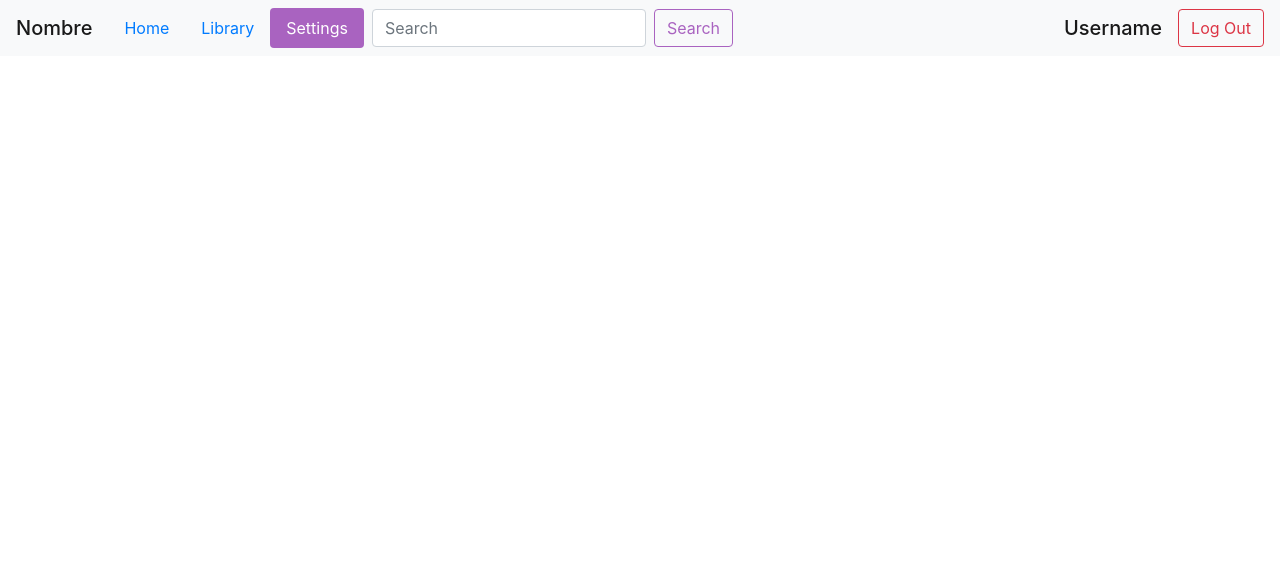
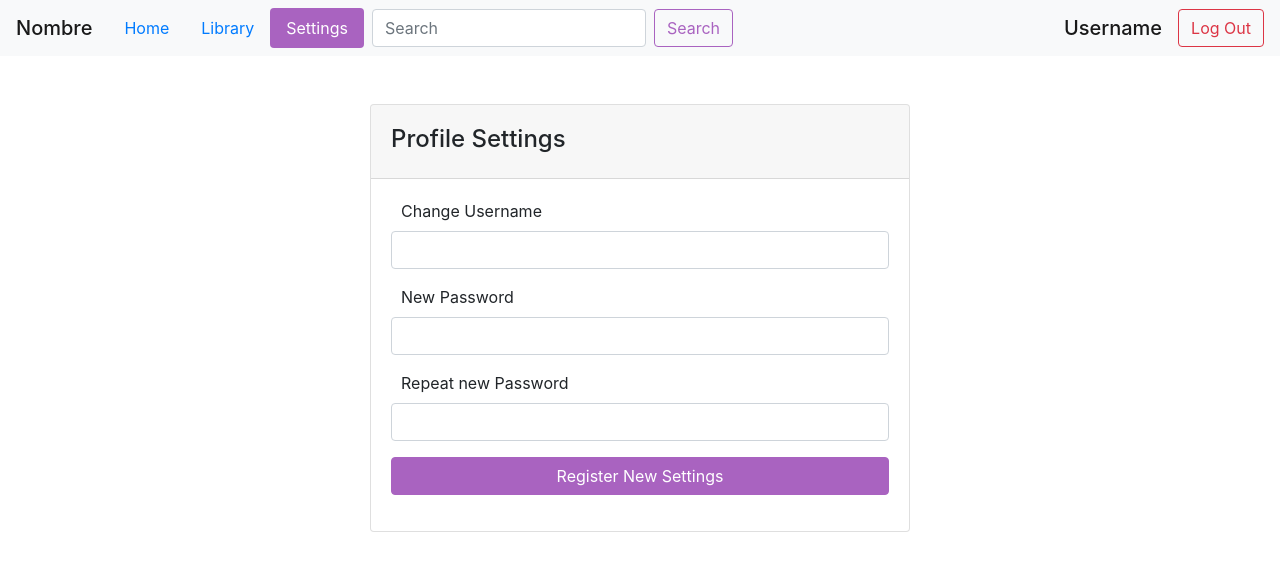
Before and after one commit to tec-csf/tc3041-pf-primavera-2020-equipo4, a plain HTML site: page frontend/settings.html in a window 1280 px wide. Drawn offline with nearby package versions, Linux system fonts and the light colour scheme.

Commit message:
Settings window

```diff
--- a/frontend/settings.html
+++ b/frontend/settings.html
@@ -31,5 +31,37 @@
 			<button class="btn btn-outline-danger my-2 my-sm-0" type="submit">Log Out</button>
 		</form>
 	  </nav>
+	  <br>
+	  <br>
+	  <div class="container">
+		  <div class="row justify-content-center">
+			  <div class="col-md-6">
+				  <div class="card">
+				  <header class="card-header">
+					  <h4 class="card-title mt-2">Profile Settings</h4>
+				  </header>
+				  <article class="card-body">
+					  <form>
+						  <div class="form-group"> <!-- form-group end.// -->
+							  <label>Change Username</label>
+							  <input type="text" class="form-control" placeholder="" required>
+						  </div>
+						  <div class="form-group">
+							  <label>New Password</label>
+							  <input type="password" class="form-control" placeholder="" required>
+						  </div> <!-- form-group end.// -->
+						  <div class="form-group">
+							  <label>Repeat new Password</label>
+							  <input type="password" class="form-control" placeholder="" required>
+						  </div>
+						  <div class="form-group">
+							  <button type="submit" class="btn btn-primary btn-block">Register New Settings</button>
+						  </div> <!-- form-group// -->
+					  </form>
+				  </article> <!-- card-body end .// -->
+				  </div> <!-- card.// -->
+			  </div> <!-- col.//-->
+		  </div> <!-- row.//-->
+	  </div>
 </body>
 </html>
```
